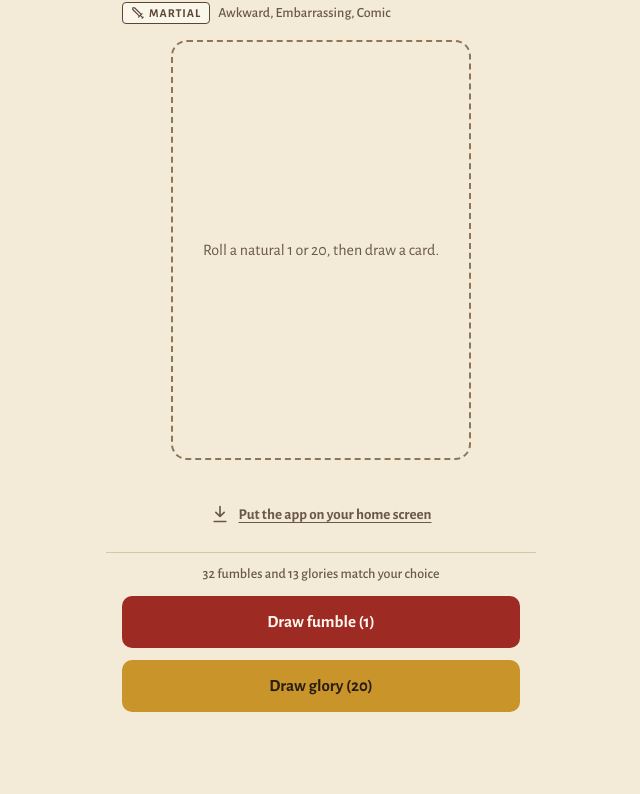
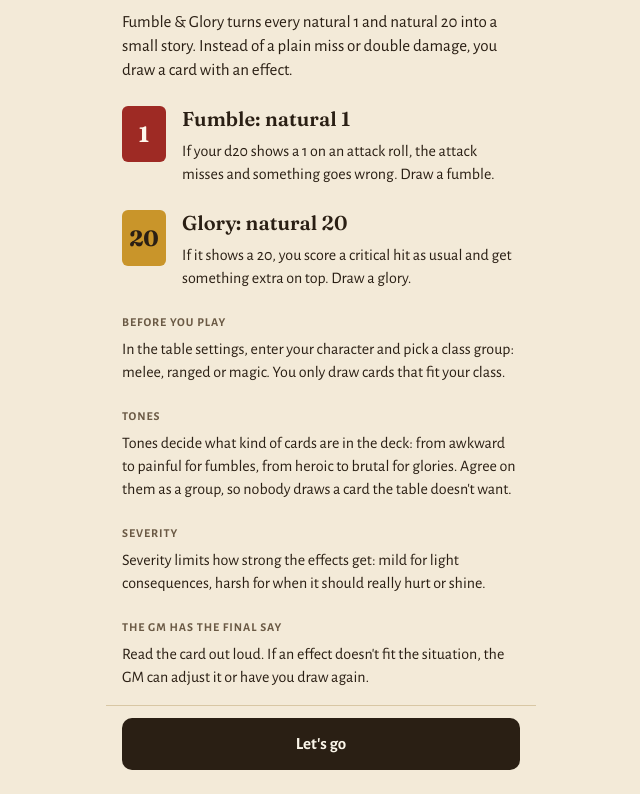
Before and after one commit to WanielDeiss/fumble-and-glory, a website built with Vite: page index.html in a window 1280 px wide. Shown: the part 66-860 px from the top of the page, without its empty margins (319-959 px from the left). Before the commit the page ends 802 px from the top, so only its background shows below. Built offline with nearby package versions, Linux system fonts and the light colour scheme.

Commit message:
Add a "How it works" page
Explains fumbles, glories, setup, tones, severity and the GM's final
say in en/de/fr. Opens once on first start; linked from the draw screen
and the table settings afterwards.

Co-Authored-By: Claude Opus 5.5 <noreply@anthropic.com>

```diff
--- a/public/i18n/ui.en.json
+++ b/public/i18n/ui.en.json
@@ -78,5 +78,22 @@
   "editor.confirmDelete": "Delete this card?",
   "editor.errorRequired": "Please enter a title and an effect and pick at least one tone.",
   "editor.errorStorage": "The card couldn't be saved on this device.",
-  "editor.savedLocally": "Your own cards are stored only on this device."
+  "editor.savedLocally": "Your own cards are stored only on this device.",
+  "table.help": "Help",
+  "help.title": "How it works",
+  "help.link": "How does it work?",
+  "help.intro": "Fumble & Glory turns every natural 1 and natural 20 into a small story. Instead of a plain miss or double damage, you draw a card with an effect.",
+  "help.fumble.title": "Fumble: natural 1",
+  "help.fumble.text": "If your d20 shows a 1 on an attack roll, the attack misses and something goes wrong. Draw a fumble.",
+  "help.glory.title": "Glory: natural 20",
+  "help.glory.text": "If it shows a 20, you score a critical hit as usual and get something extra on top. Draw a glory.",
+  "help.setup.title": "Before you play",
+  "help.setup.text": "In the table settings, enter your character and pick a class group: melee, ranged or magic. You only draw cards that fit your class.",
+  "help.tones.title": "Tones",
+  "help.tones.text": "Tones decide what kind of cards are in the deck: from awkward to painful for fumbles, from heroic to brutal for glories. Agree on them as a group, so nobody draws a card the table doesn't want.",
+  "help.severity.title": "Severity",
+  "help.severity.text": "Severity limits how strong the effects get: mild for light consequences, harsh for when it should really hurt or shine.",
+  "help.gm.title": "The GM has the final say",
+  "help.gm.text": "Read the card out loud. If an effect doesn't fit the situation, the GM can adjust it or have you draw again.",
+  "help.start": "Let's go"
 }
--- a/src/main.ts
+++ b/src/main.ts
@@ -63,6 +63,7 @@ const ICONS = {
   arcane: '<path d="M12 3v4M12 17v4M3 12h4M17 12h4M6 6l2.5 2.5M15.5 15.5 18 18M6 18l2.5-2.5M15.5 8.5 18 6"/>',
   install: '<path d="M12 3v12M7 10l5 5 5-5M5 21h14"/>',
   plus: '<path d="M12 5v14M5 12h14"/>',
+  help: '<circle cx="12" cy="12" r="9"/><path d="M9.5 9.5a2.5 2.5 0 1 1 3.5 2.3c-.6.3-1 .9-1 1.5v.7M12 17h.01"/>',
 } as const;
 const icon = (name: keyof typeof ICONS) => `<svg viewBox="0 0 24 24" aria-hidden="true">${ICONS[name]}</svg>`;
 
@@ -193,7 +194,11 @@ function drawScreen(): string {
     <div class="stage">
       ${drawn ? cardView(drawn.card, drawn.fresh) : `<div class="empty-card">${esc(t("draw.empty"))}</div>`}
     </div>
-    ${drawn || isInstalled() ? "" : `<p class="center"><a class="text-link" href="#/install">${icon("install")}${esc(t("install.link"))}</a></p>`}
+    ${drawn ? "" : `
+      <p class="hint-links">
+        <a class="text-link" href="#/help">${icon("help")}${esc(t("help.link"))}</a>
+        ${isInstalled() ? "" : `<a class="text-link" href="#/install">${icon("install")}${esc(t("install.link"))}</a>`}
+      </p>`}
     <div class="footer">
       <p class="meta center">${esc(t("draw.pool", { fumble: fumbles, glory: glories }))}</p>
       <button class="fg-btn fg-btn--fumble" data-action="draw" data-kind="fumble" ${fumbles ? "" : "disabled"}>${esc(t("draw.fumble"))}</button>
@@ -246,6 +251,10 @@ function tableScreen(): string {
         ${segmented("locale", langs.length, langs, settings.locale)}
         <p class="meta">${esc(t("table.fallback"))}</p>
         ${segmented("fallback", 2, [["en", t("table.fallback.en")], ["hide", t("table.fallback.hide")]], settings.fallback)}
+      </section>
+      <section class="section">
+        <h2 class="label">${esc(t("table.help"))}</h2>
+        <a class="fg-btn fg-btn--outline" href="#/help">${icon("help")}${esc(t("help.title"))}</a>
       </section>
       ${isInstalled() ? "" : `
       <section class="section">
@@ -427,6 +436,35 @@ function applyUpdate() {
   render();
 }
 
+function helpScreen(): string {
+  if (!settings.seenHelp) {
+    settings.seenHelp = true;
+    saveSettings(settings);
+  }
+  const rule = (kind: Kind) => `
+    <section class="help-rule">
+      <span class="deck-die deck-die--${kind}" aria-hidden="true">${kind === "fumble" ? 1 : 20}</span>
+      <div class="section">
+        <h2 class="help-title">${esc(t(`help.${kind}.title`))}</h2>
+        <p class="help-text">${esc(t(`help.${kind}.text`))}</p>
+      </div>
+    </section>`;
+  const part = (key: string) => `
+    <section class="section">
+      <h2 class="label">${esc(t(`help.${key}.title`))}</h2>
+      <p class="help-text">${esc(t(`help.${key}.text`))}</p>
+    </section>`;
+  return `
+    ${topbar(t("help.title"))}
+    <div class="content">
+      <p class="lead">${esc(t("help.intro"))}</p>
+      ${rule("fumble")}
+      ${rule("glory")}
+      ${["setup", "tones", "severity", "gm"].map(part).join("")}
+    </div>
+    <div class="footer"><a class="fg-btn fg-btn--primary" href="#/">${esc(t("help.start"))}</a></div>`;
+}
+
 const INSTALL_STEPS: Record<Platform, number> = { ios: 3, android: 3, desktop: 3, mac: 2 };
 
 function installScreen(): string {
@@ -457,6 +495,7 @@ function render() {
     route === "/table" ? tableScreen() :
     route === "/deck" ? deckScreen() :
     route === "/install" ? installScreen() :
+    route === "/help" ? helpScreen() :
     route.startsWith("/card/") ? editorScreen(decodeURIComponent(route.slice("/card/".length))) :
     drawScreen();
   if (drawn) drawn.fresh = false;
@@ -568,6 +607,8 @@ if ("serviceWorker" in navigator && import.meta.env.PROD) {
     customCards = loadCustomCards();
     settings = loadSettings(data.manifest.locales);
     ui = await loadUiStrings(settings.locale, __BUILD_ID__);
+    // First start: explain the app before anything else.
+    if (!settings.seenHelp && (location.hash === "" || location.hash === "#/")) location.replace("#/help");
     render();
     if (stored) void checkForUpdate();
   } catch (err) {
--- a/src/settings.ts
+++ b/src/settings.ts
@@ -8,6 +8,7 @@ export interface Settings {
   fumbleTones: string[];
   gloryTones: string[];
   maxSeverity: Severity;
+  seenHelp: boolean; // the "how it works" page opens once on first start
 }
 
 const KEY = "fumble-and-glory.settings.v1";
@@ -22,6 +23,7 @@ export function defaultSettings(locales: string[]): Settings {
     fumbleTones: ["awkward", "embarrassing", "comic"],
     gloryTones: ["heroic", "flashy"],
     maxSeverity: "medium",
+    seenHelp: false,
   };
 }
 
--- a/src/styles/app.css
+++ b/src/styles/app.css
@@ -197,3 +197,9 @@ button, input, textarea { font: inherit; color: inherit; }
 .textarea { min-height: 112px; resize: vertical; line-height: 22px; }
 .form-error { margin: 0; font-size: 15px; font-weight: 700; color: var(--fumble); }
 .fg-btn--danger { color: var(--fumble); border-color: var(--fumble); }
+
+/* How it works */
+.hint-links { display: flex; flex-wrap: wrap; justify-content: center; gap: 0 var(--space-2); margin: 0 0 var(--space-2); }
+.help-rule { display: flex; gap: var(--space-4); align-items: flex-start; }
+.help-title { margin: 0; font-family: var(--font-display); font-size: 20px; line-height: 26px; font-weight: 600; }
+.help-text { margin: 0; font-size: 16px; line-height: 23px; }
```
Also changed, not shown: public/i18n/ui.de.json (+18 -1 lines), public/i18n/ui.fr.json (+18 -1 lines), README.md.
